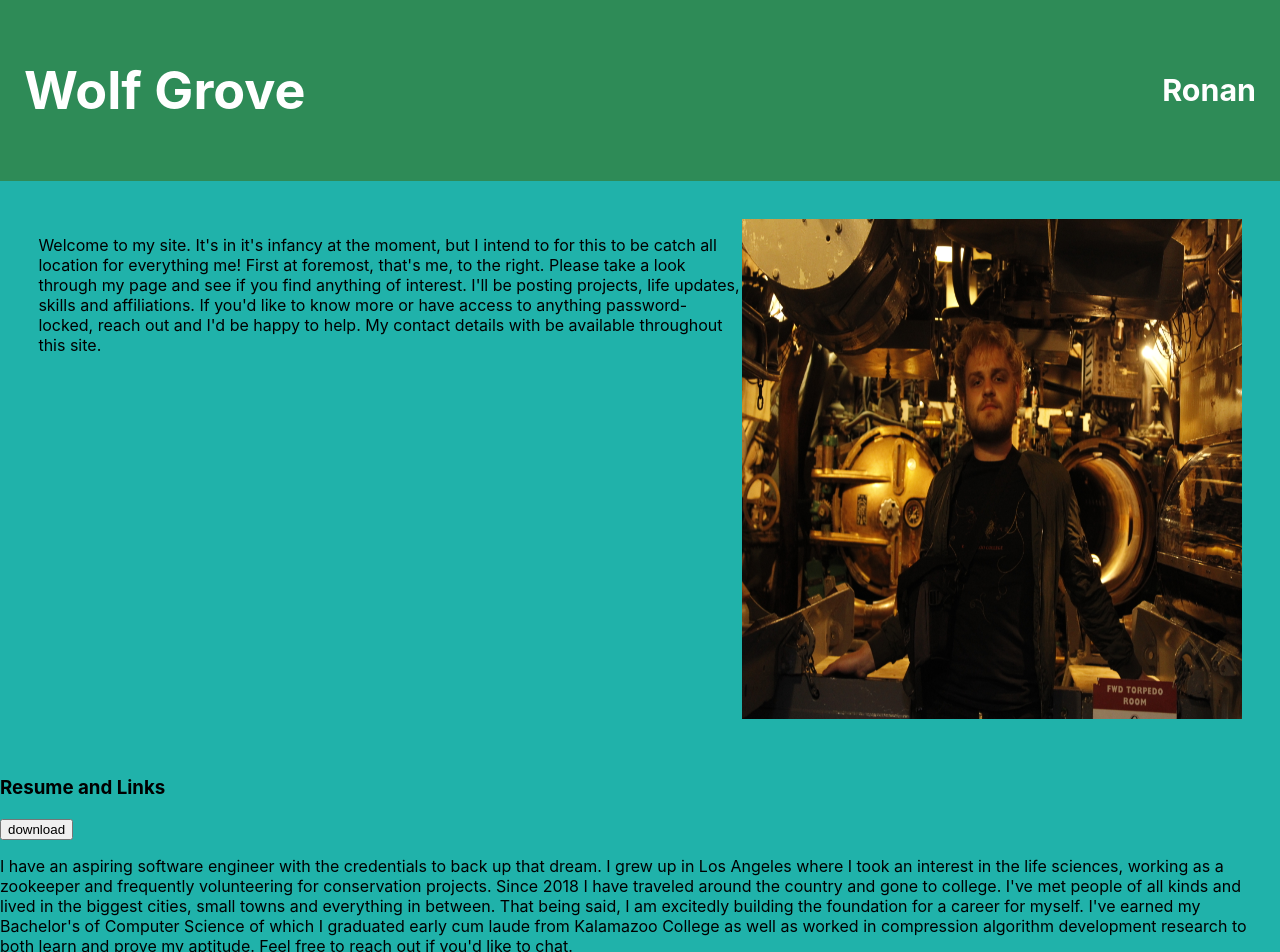
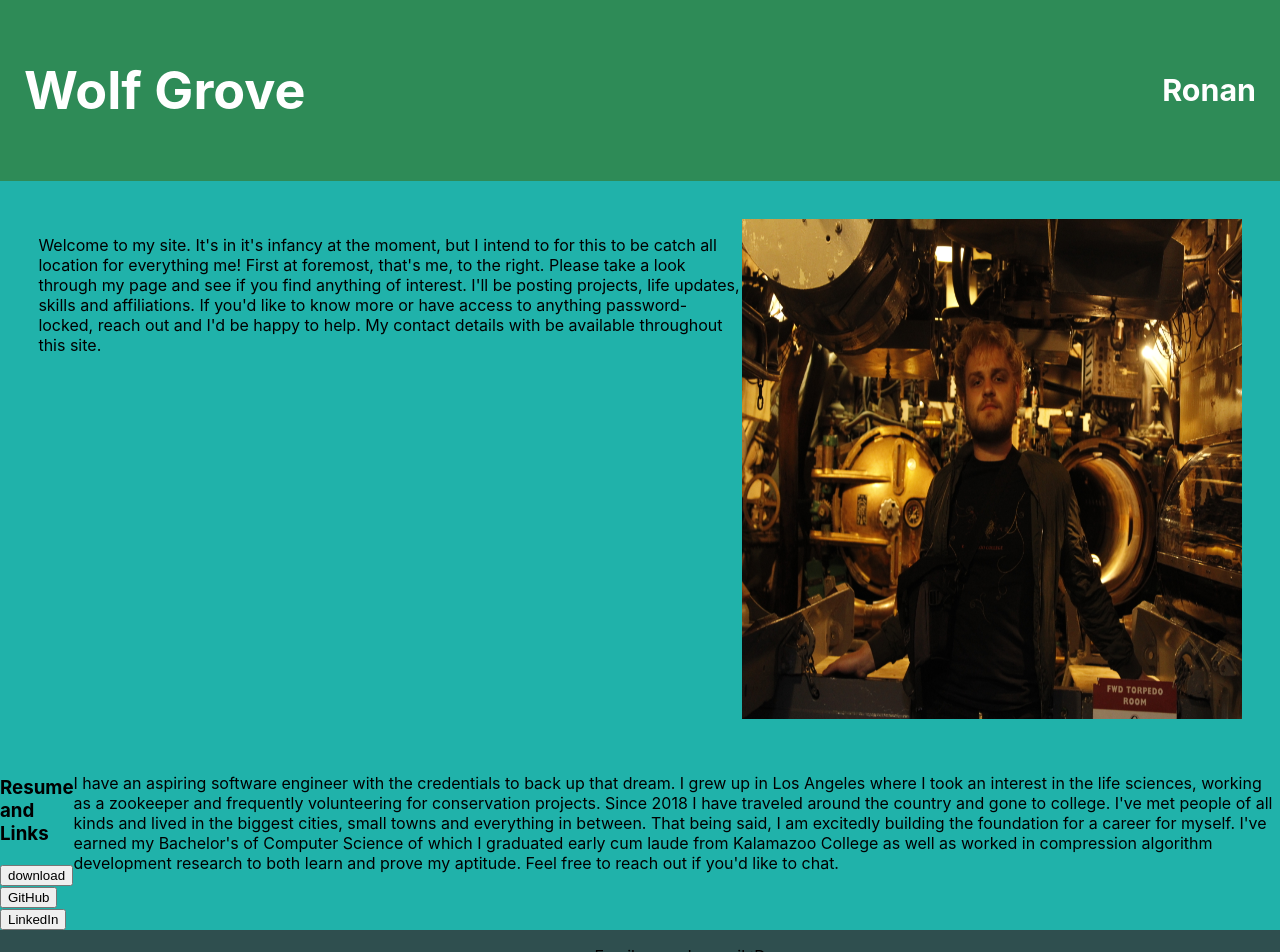
Before and after one commit to RonanGW/WolfGrove, a React (Create React App) app: page / in a window 1280 px wide. Shown: the top 952 px of the page. Built offline with nearby package versions, Linux system fonts and the light colour scheme.

Commit message:
Added Links to the experience section

```diff
--- a/src/App.css
+++ b/src/App.css
@@ -28,6 +28,11 @@
     width: 500px;
 }
 
+.Experience {
+    display: flex;
+    flex-direction: row;
+}
+
 .Footer {
     display: flex;
     justify-content: center;
--- a/src/Experience.js
+++ b/src/Experience.js
@@ -11,12 +11,18 @@ class Experience extends Component {
         );
     };
 
+    Redirect = (link) => {
+        window.location.assign(link);
+    }
+
     render() {
         return (
             <div className="Experience">
-                <h3>Resume and Links</h3>
                 <div>
+                    <h3>Resume and Links</h3>
                     <button onClick={this.DownloadResume}>download</button>
+                    <button onClick={this.Redirect.bind(this, "https://github.com/RonanGW")}>GitHub</button>
+                    <button onClick={this.Redirect.bind(this, "https://www.linkedin.com/in/ronan-wolfe/")}>LinkedIn</button>
                 </div>
                 <p> I have an aspiring software engineer with the credentials to back up that dream. I grew up in Los Angeles where I took an interest in
                     the life sciences, working as a zookeeper and frequently volunteering for conservation projects. Since 2018 I have traveled
```
